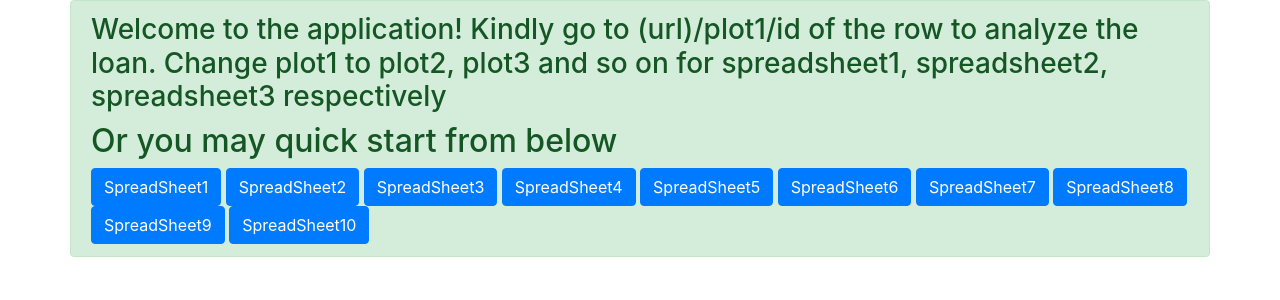
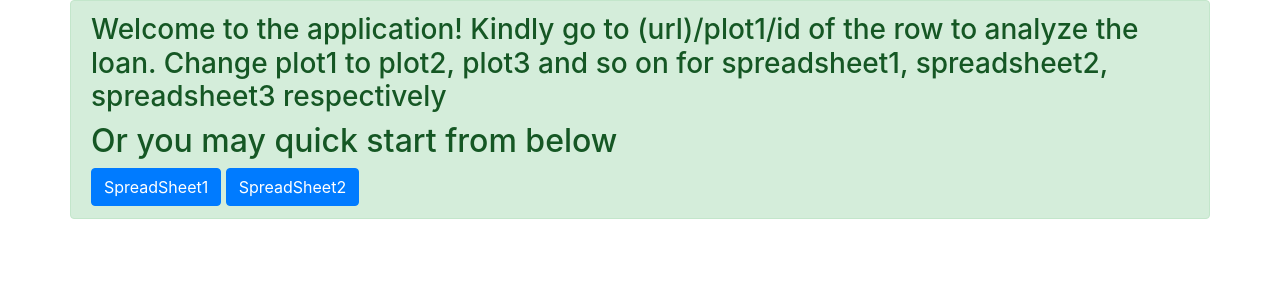
Before and after one commit to aditya2222/Matt, a Django app: page / in a window 1280 px wide. Shown: the top 300 px of the page. Run offline with Django 3.2, Linux system fonts and the light colour scheme; some libraries are stand-ins or nearby versions.

Commit message:
template changes and settings

```diff
--- a/webapp/templates/webapp/welcome.html
+++ b/webapp/templates/webapp/welcome.html
@@ -13,14 +13,6 @@
 
                 <a href="{% url 'loan1' pk=2895 %}" class="btn btn-primary">SpreadSheet1</a>
                 <a href="{% url 'loan2' pk=3800 %}" class="btn btn-primary">SpreadSheet2</a>
-                <a href="{% url 'loan3' pk=3800 %}" class="btn btn-primary">SpreadSheet3</a>
-                <a href="{% url 'loan4' pk=3800 %}" class="btn btn-primary">SpreadSheet4</a>
-                <a href="{% url 'loan5' pk=3800 %}" class="btn btn-primary">SpreadSheet5</a>
-                <a href="{% url 'loan6' pk=3800 %}" class="btn btn-primary">SpreadSheet6</a>
-                <a href="{% url 'loan7' pk=3800 %}" class="btn btn-primary">SpreadSheet7</a>
-                <a href="{% url 'loan8' pk=3800 %}" class="btn btn-primary">SpreadSheet8</a>
-                <a href="{% url 'loan9' pk=3800 %}" class="btn btn-primary">SpreadSheet9</a>
-                <a href="{% url 'loan10' pk=3800 %}" class="btn btn-primary">SpreadSheet10</a>
             </div>
         </div>
     </div>
```
